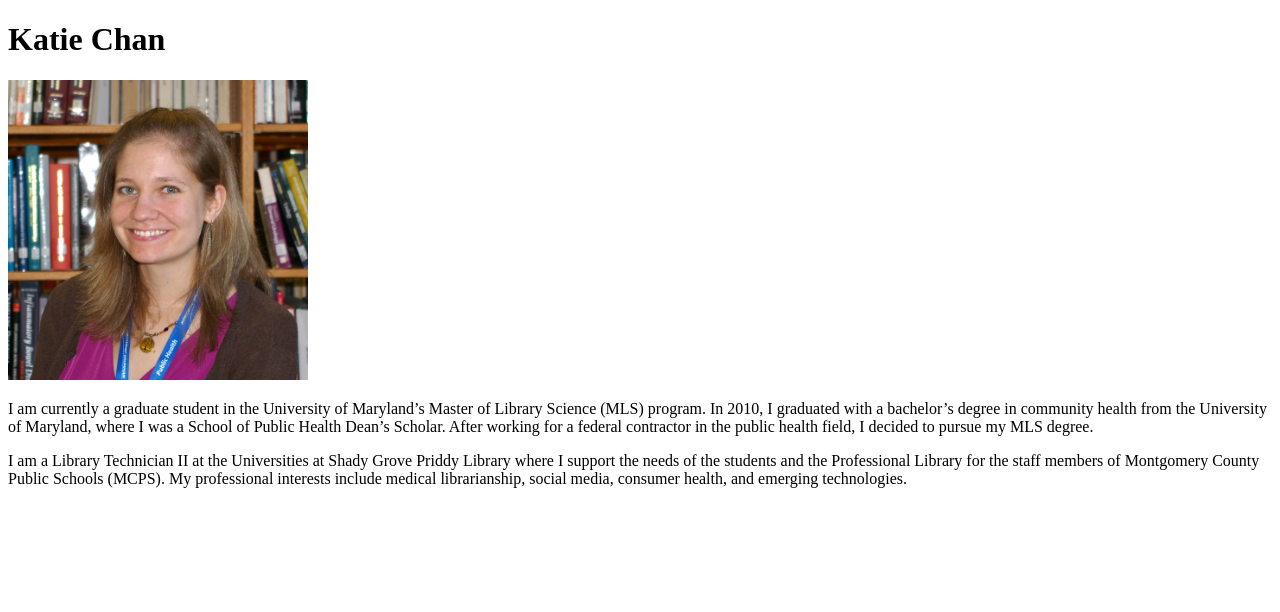
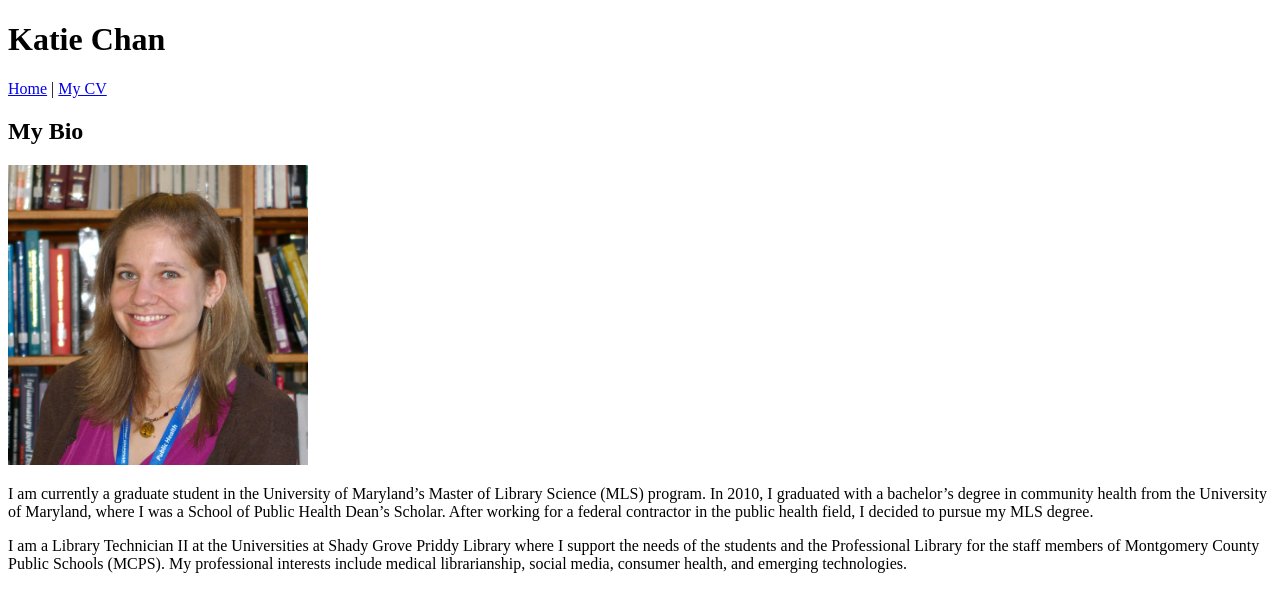
Before and after one commit to kmchan314/CV, a plain HTML site: page index.html in a window 1280 px wide. Drawn offline with Linux system fonts and the light colour scheme.

Commit message:
added navigation to pages

```diff
--- a/index.html
+++ b/index.html
@@ -14,7 +14,14 @@
     <!-- link to style sheet. We can link to javascript files in a similar way -->
   </head>
   <body>
-    <h1>Katie Chan</h1>
+  <header>
+      <h1>Katie Chan</h1>
+  <nav>
+	  <a href="index.html">Home</a> |
+	  <a href="CV.html">My CV</a>
+  </nav>
+  </header>
+	<h2>My Bio</h2>
 	<img src="images/KatieChan_small.png" width="300" />
     <p>I am currently a graduate student in the University of Maryland’s Master of Library Science (MLS) program. In 2010, I graduated with a bachelor’s degree in community health from the University of Maryland, where I was a School of Public Health Dean’s Scholar. After working for a federal contractor in the public health field, I decided to pursue my MLS degree.</p>
 
```
